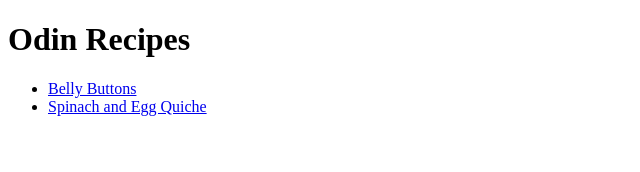
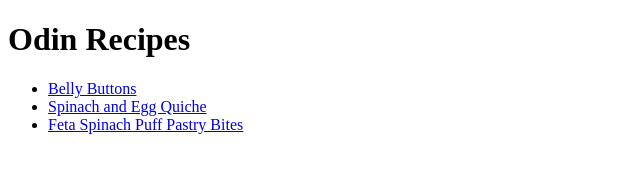
Before and after one commit to karansn15/odin-recipes, a plain HTML site: page index.html in a window 1280 px wide. Shown: the whole page, without its empty margins (0-640 px from the left). Drawn offline with Linux system fonts and the light colour scheme.

Commit message:
Link to third recipe added

```diff
--- a/index.html
+++ b/index.html
@@ -13,6 +13,7 @@
         <ul>
             <li><a href="recipes/belly-buttons.html">Belly Buttons</a></li>
             <li><a href="recipes/quiche.html">Spinach and Egg Quiche</a></li>
+            <li><a href="recipes/puff-bites.html">Feta Spinach Puff Pastry Bites</a></li>
         </ul>
     </body>
 </html>
```
